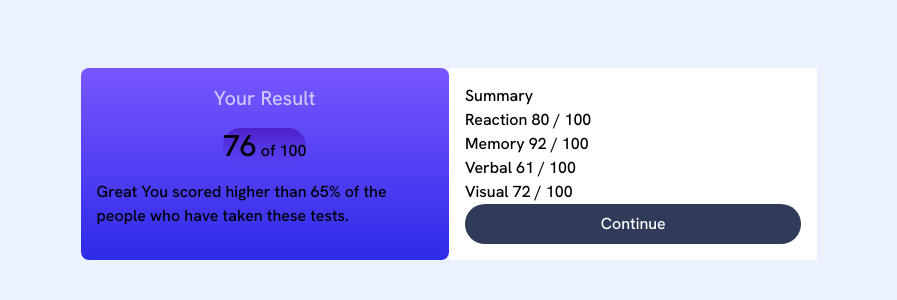
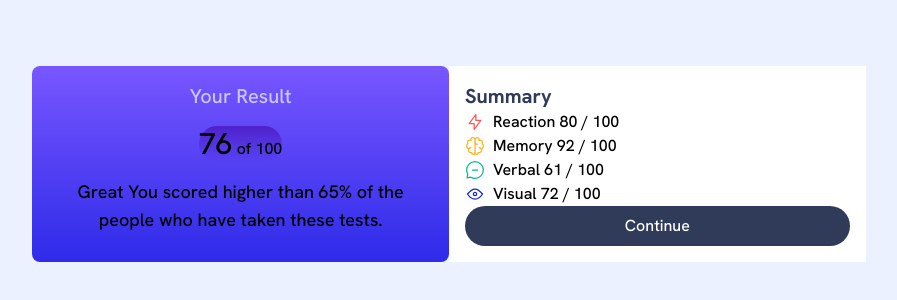
Before and after one commit to lilKriT/FEM-Results-Summary-Component, a React (Vite) app: page / in a window 1280 px wide. Shown: the part 236-536 px from the top of the page, without its empty margins (191-1088 px from the left). Built offline with nearby package versions, Linux system fonts and the light colour scheme.

Commit message:
Styling.

```diff
--- a/src/Summary.tsx
+++ b/src/Summary.tsx
@@ -1,4 +1,8 @@
 import React from "react";
+import Reaction from "./assets/images/icon-reaction.svg";
+import Memory from "./assets/images/icon-memory.svg";
+import Verbal from "./assets/images/icon-verbal.svg";
+import Visual from "./assets/images/icon-visual.svg";
 
 const Summary = () => {
   return (
@@ -10,16 +14,26 @@ const Summary = () => {
           <div className="circleGradient rounded-full">
             <span className="text-3xl">76</span> of 100
           </div>
-          Great You scored higher than 65% of the people who have taken these
-          tests.
+          <p className="text-center">
+            Great You scored higher than 65% of the people who have taken these
+            tests.
+          </p>
         </div>
         {/* Right Column */}
         <div className="w-1/2 bg-white p-4">
-          <h2>Summary</h2>
-          <div> Reaction 80 / 100</div>
-          <div>Memory 92 / 100</div>
-          <div>Verbal 61 / 100</div>
-          <div>Visual 72 / 100</div>
+          <h2 className="text-xl font-bold text-darkGrayBlue">Summary</h2>
+          <div className="flex gap-2">
+            <img src={Reaction} alt="" /> Reaction 80 / 100
+          </div>
+          <div className="flex gap-2">
+            <img src={Memory} alt="" /> Memory 92 / 100
+          </div>
+          <div className="flex gap-2">
+            <img src={Verbal} alt="" /> Verbal 61 / 100
+          </div>
+          <div className="flex gap-2">
+            <img src={Visual} alt="" /> Visual 72 / 100
+          </div>
           <a
             href="#"
             className="bg-darkGrayBlue text-white flex justify-center items-center rounded-full p-2"
```
